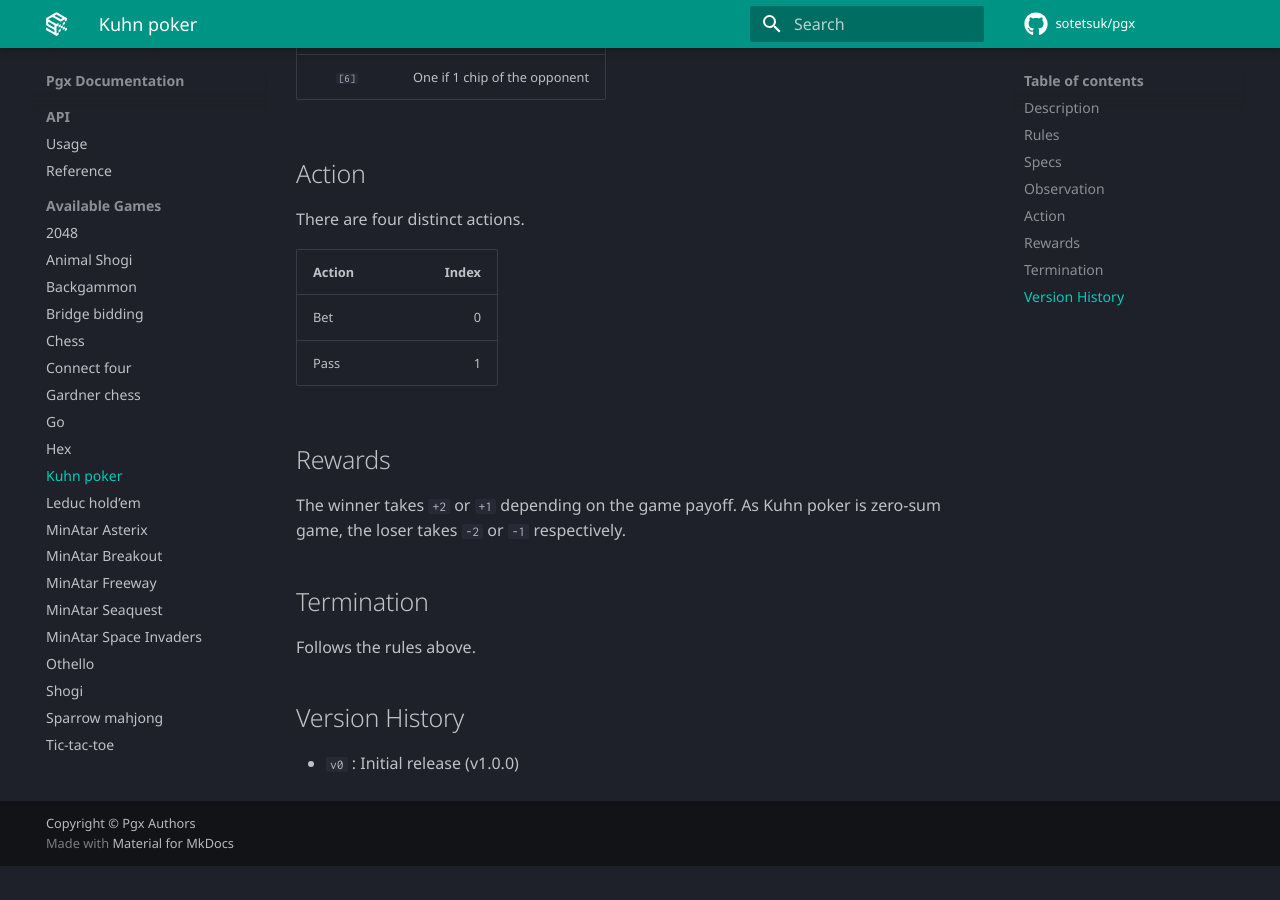
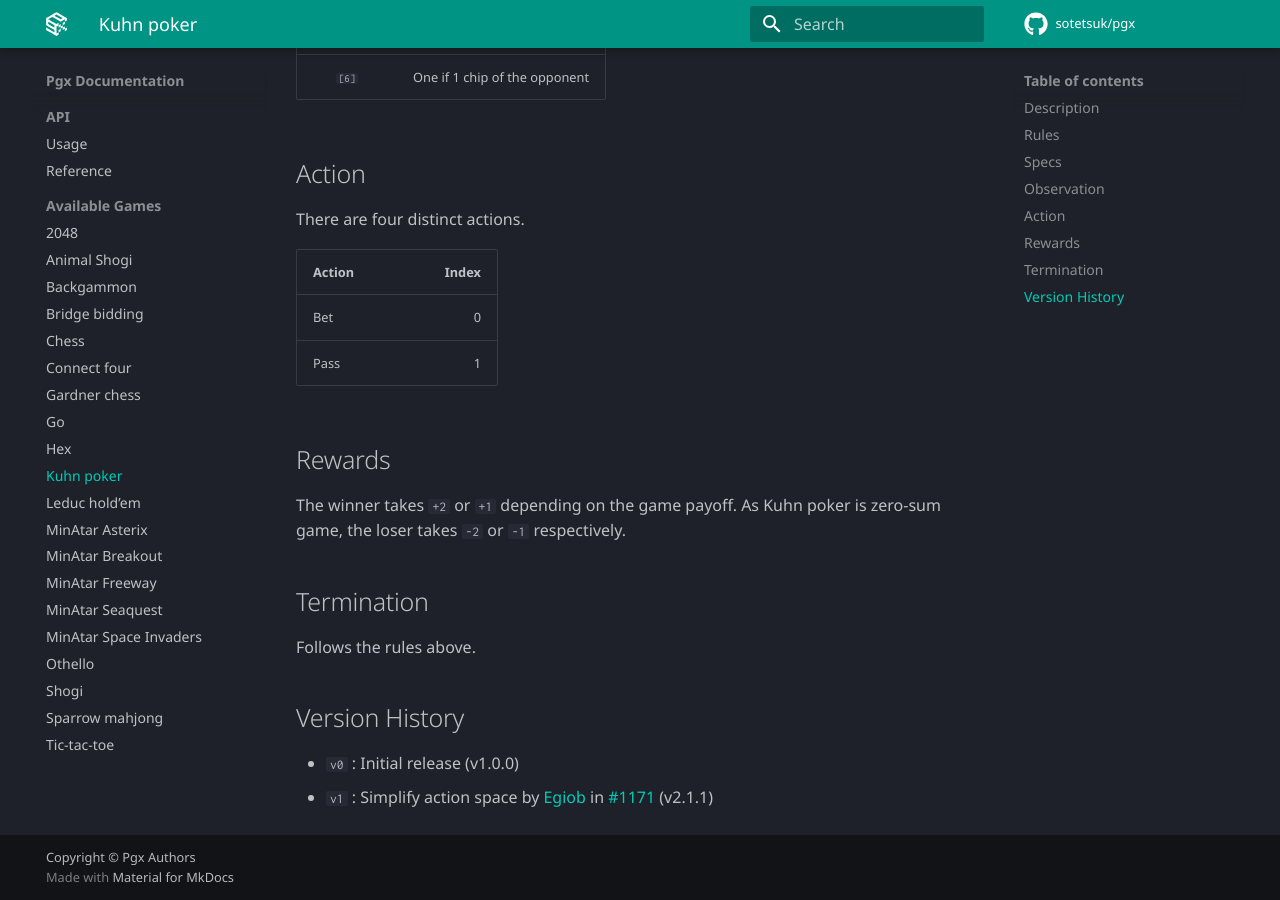
Before and after one commit to sotetsuk/pgx, an MkDocs documentation site: the page built from docs/kuhn_poker.md, in a window 1280 px wide and 900 px high, scrolled down 1682 px. Built offline with MkDocs 1.6.1 and Material for MkDocs 9.7.7, drawn with Linux system fonts in a browser that asks for light colours; comment, search, counter and statistics services are not loaded; before the commit the page ends 2548 px from its top, so only the background shows below that.

Commit message:
[KuhnPoker] Update docs (#1197)

```diff
--- a/docs/kuhn_poker.md
+++ b/docs/kuhn_poker.md
@@ -31,7 +31,7 @@
 
 | Name | Value |
 |:---|:----:|
-| Version | `v0` |
+| Version | `v1` |
 | Number of players | `2` |
 | Number of actions | `2` |
 | Observation shape | `(7,)` |
@@ -69,3 +69,4 @@
 ## Version History
 
 - `v0` : Initial release (v1.0.0)
+- `v1` : Simplify action space by [Egiob](https://github.com/Egiob) in [#1171](https://github.com/sotetsuk/pgx/pull/1171) (v2.1.1)
```
